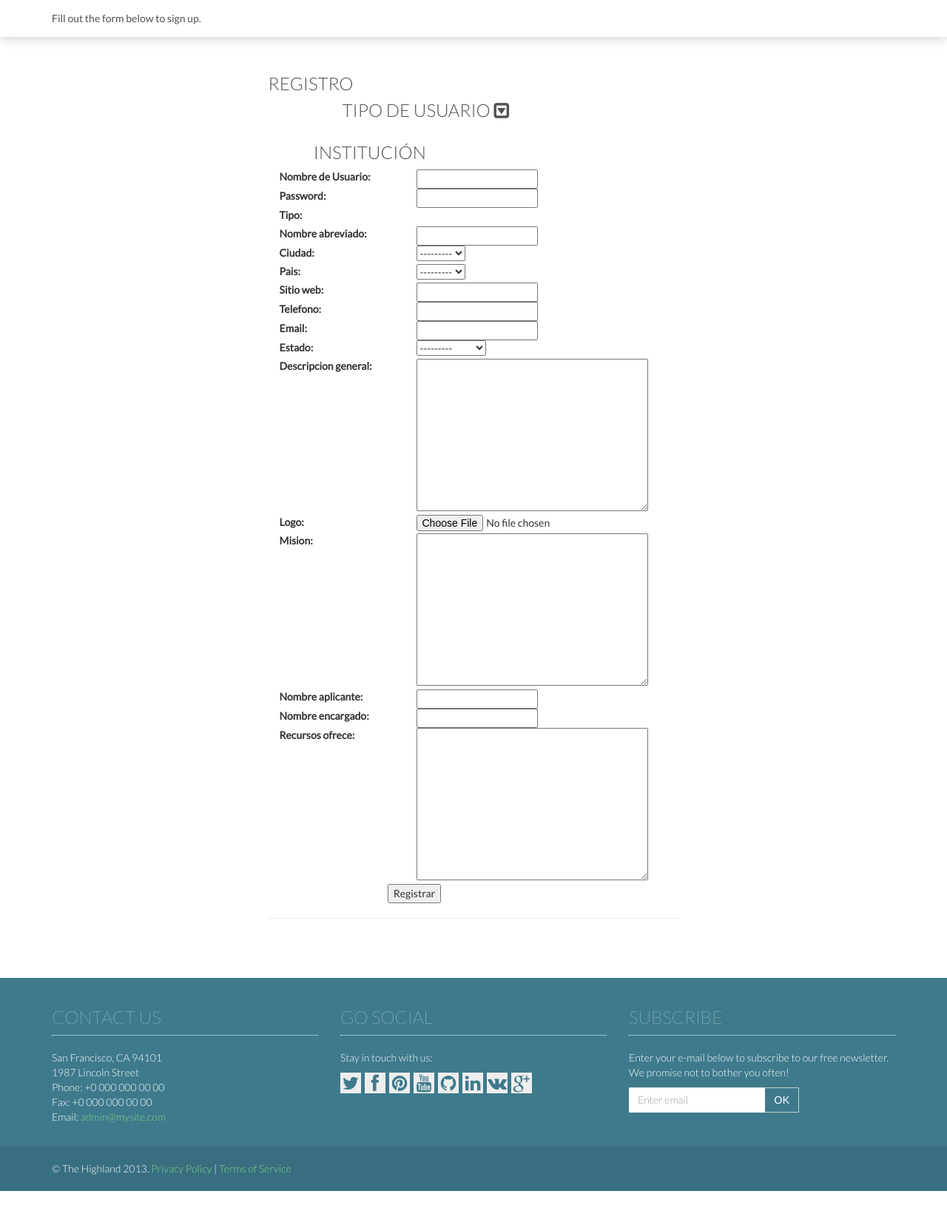
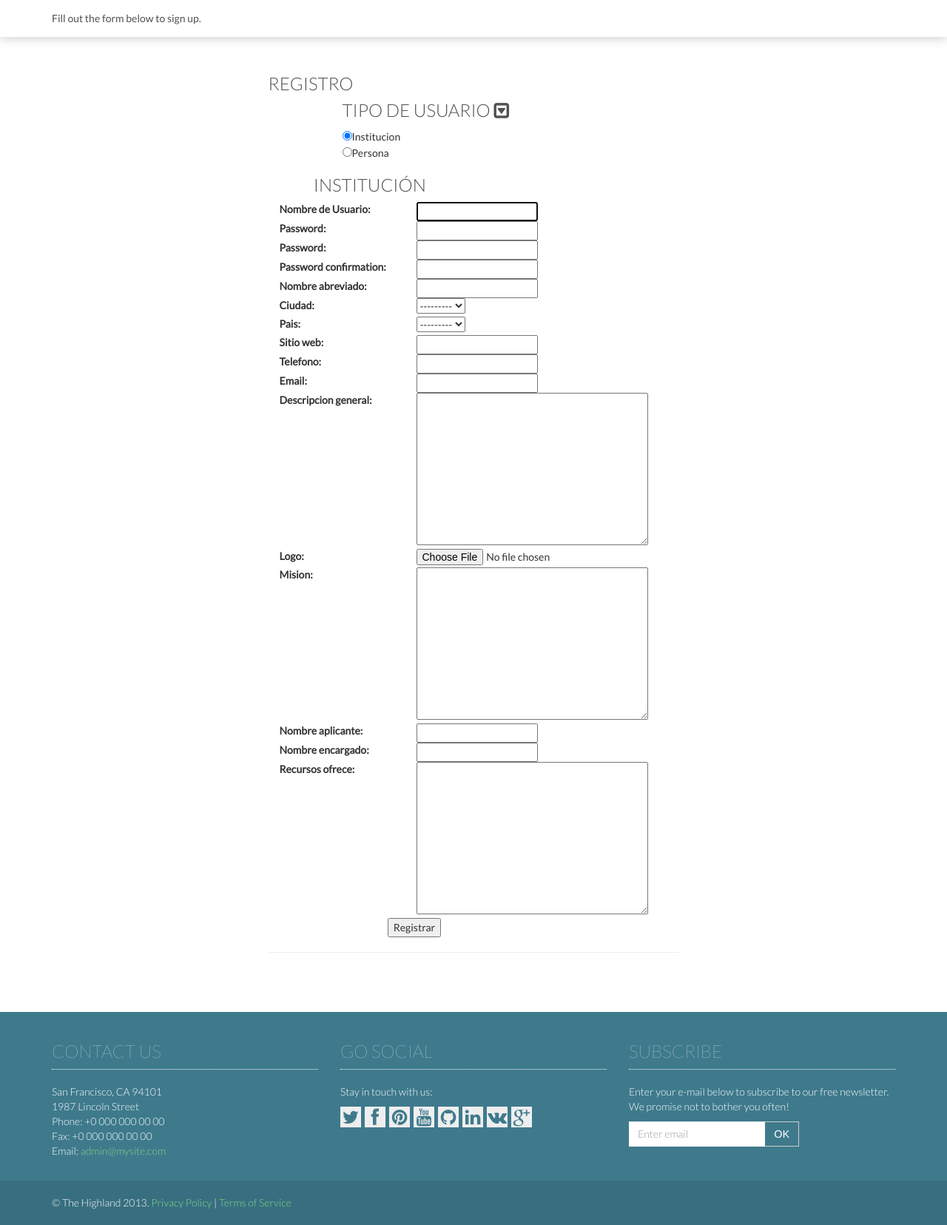
Before and after one commit to mansrz/Red_Innova_MR, a Django app: page /sign-up in a window 1280 px wide. Shown: the part 50-1706 px from the top of the page at 74% size. Before the commit the page ends 1660 px from the top, so only its background shows below. Run offline with Django 3.2, Linux system fonts and the light colour scheme; data that the repository does not hold is empty; some libraries are stand-ins or nearby versions.

Commit message:
Changes in sign-up forms, view & template

```diff
--- a/web/forms.py
+++ b/web/forms.py
@@ -3,24 +3,23 @@ from django.contrib.auth.forms import UserCreationForm as DjangoUserCreationForm
 from web.models import Persona, Institucion, User
 
 class InstitucionForm(forms.ModelForm):
-    tipo = forms.IntegerField(widget = forms.HiddenInput(), initial=1)
     class Meta:
         model = Institucion
-        fields = ['nombre_abreviado','ciudad','pais','sitio_web','telefono','email','estado'\
-                 ,'descripcion_general','logo','mision','nombre_aplicante','nombre_encargado'\
-                 ,'recursos_ofrece']
+        fields = ['nombre_abreviado','ciudad','pais','sitio_web','telefono','email',
+                 'descripcion_general','logo','mision','nombre_aplicante','nombre_encargado',
+                 'recursos_ofrece']
 
 class PersonaForm(forms.ModelForm):
-    tipo = forms.IntegerField(widget= forms.HiddenInput(), initial = 2)
     class Meta:
         model = Persona
-        fields = ['ciudad','pais','sitio_web','telefono','email','estado'\
-                 ,'foto','cargo','institucion','cargo','actividad'\
-                 ,'areas_interes','identificacion']
+        fields = ['ciudad','pais','sitio_web','telefono','email',
+                 'foto','cargo','institucion','cargo','actividad',
+                 'areas_interes','identificacion']
 
 
-class UserForm(forms.ModelForm):
+class UserForm(DjangoUserCreationForm):
     username = forms.CharField(widget=forms.TextInput(attrs={'class':'special'}),label='Nombre de Usuario')
+    #tipo = forms.IntegerField(widget= forms.HiddenInput(), initial = 1)
     class Meta:
         model = User
         fields = ['username', 'password']
--- a/web/templates/sign-up.html
+++ b/web/templates/sign-up.html
@@ -174,20 +174,20 @@
       <div class="row">
         <div class="col-md-6 col-md-offset-3 signup">
           <h3 class="hl top-zero">Registro</h3>
+            <form action="{{ action }}" method="POST">
               <div id="elegir" style="margin-left:100px;">
 
                  <div class="down_tipo">
                   <h3 class="hl top-zero">Tipo de Usuario <i class="fa fa-caret-square-o-down"></i></h3>
                  </div>
-               <form style="display:none;">
-                 <input type="radio" name="tipo" value="institucion" checked>Institucion
+                 <div id="type_sel">
+                   <input type="radio" name="type" value="institucion" checked>Institucion
                    <br>
-                 <input type="radio" name="tipo" value="persona">Persona
-               </form>
+                   <input type="radio" name="type" value="persona">Persona
+                 </div>
               </div>
               </br>
               <div id="institucion_form" style="display:block;" >
-              <form action="{{ action }}" method="POST">
                 <div class="container-fluid">
                        <div class="row">
                          <div class="col-md-1 fluid"></div>
@@ -201,14 +201,6 @@
                          <div class="col-md-8">{{ field }}</div>
                       </div>
                     {% endfor %}
-                   {% for field in form_institucion.hidden_fields %}
-                       <div class="row">
-                         {{ field.error }}
-                         <div class="col-md-4">{{ field.label_tag }}</div>
-                         <div class="col-md-8">{{ field }}</div>
-                       </div>
-                    {% endfor %}
-
                     {% for field in form_institucion.visible_fields %}
                        <div class="row">
                          {{ field.error }}
@@ -222,10 +214,8 @@
                    <div class="col-md-3"></div>
 
                  </div>
-              </form>
               </div>
               <div id="persona_form" style="display:none;">
-              <form action="{{ action }}" method="POST">
                  <div class="container-fluid">
                      <div class="row">
                        <div class="col-md-1 fluid"></div>
@@ -240,14 +230,6 @@
                            <div class="col-md-8">{{ field }}</div>
                         </div>
                       {% endfor %}
-                    {% for field in form_institucion.hidden_fields %}
-                       <div class="row">
-                         {{ field.error }}
-                         <div class="col-md-4">{{ field.label_tag }}</div>
-                         <div class="col-md-8">{{ field }}</div>
-                       </div>
-                    {% endfor %}
-
                       {% for field in form_persona.visible_fields %}
                          <div class="row">
                            {{ field.error }}
@@ -260,7 +242,6 @@
                      <div class="col-md-3"> <input type="submit" value="Registrar" /></div>
                      <div class="col-md-3"></div>
                   </div>
-              </form>
             </div>
           <hr>
           <!--
@@ -386,20 +367,20 @@
     <script src="{% static "js/custom.js" %}"></script>
     <script src="{% static "js/scrolltopcontrol.js" %}"></script><!-- Scroll to top javascript -->
     <script>
-     $('input[name="tipo"]').click(function() {
+     $('input[name="type"]').click(function() {
          tipo=$(this).val();
          $('#institucion_form').hide();
          $('#persona_form').hide();
          $('#'+tipo+'_form').show();
-         $('#elegir form').css('display','none');
+         $('#type_sel').css('display','none');
        });
 
       $('.down_tipo i').click(function(){
-         if($('#elegir form').css('display')=="block"){
-           $('#elegir form').css('display','none');
+         if($('#type_sel').css('display')=="block"){
+           $('#type_sel').css('display','none');
 
          }else{
-           $('#elegir form').css('display','block');
+           $('#type_sel').css('display','block');
          }
       });
 
--- a/web/views.py
+++ b/web/views.py
@@ -14,18 +14,44 @@ def static_page(request, page):
     return render(request, page)
 
 def signup(request):
-    if request.method == 'POST':
-        user = UserForm(request.POST)
-        institucion = InstitucionForm(request.POST)
-        persona = PersonaForm(request.POST)
-
-    else:
-        pass
     form_institucion = InstitucionForm()
     form_persona = PersonaForm()
     form_user = UserForm()
-    return render_to_response('sign-up.html',{'form_institucion': form_institucion,\
-    'form_persona': form_persona,'form_user': form_user, },  context_instance=RequestContext(request))
+
+    if request.method == 'POST':
+        user_form = UserForm(request.POST)
+        user_type = request.POST['type']
+
+        if user_form.is_valid():
+            user = User(
+                      username= user_form.cleaned_data['username'],
+                      password = user_form.cleaned_data['password'],
+                    )
+            # Add valid user to parameters
+            request.POST.update(user=user.pk)
+
+            if user_type == 'INSTITUCION':
+                EntidadForm = InstitucionForm
+            elif user_type == 'PERSONA':
+                EntidadForm = PersonaForm
+            else:
+                raise Exception('Invalid type')
+                return HttpResponseBadRequest('Invalid type')
+
+            entidad_form = EntidadForm(request.POST)
+
+            if entidad_form.is_valid():
+                user.save()
+                entidad_form.save()
+
+                from django.http import HttpResponse
+                return HttpReponse('ok')
+
+    return render_to_response('sign-up.html',
+                              {'form_institucion': form_institucion,
+                               'form_persona': form_persona,
+                               'form_user': form_user, },
+                              context_instance=RequestContext(request))
 
 def signup_institucion(request):
     if request.method == "POST":
```
Lines whose indentation alone changed are shown as unchanged.
